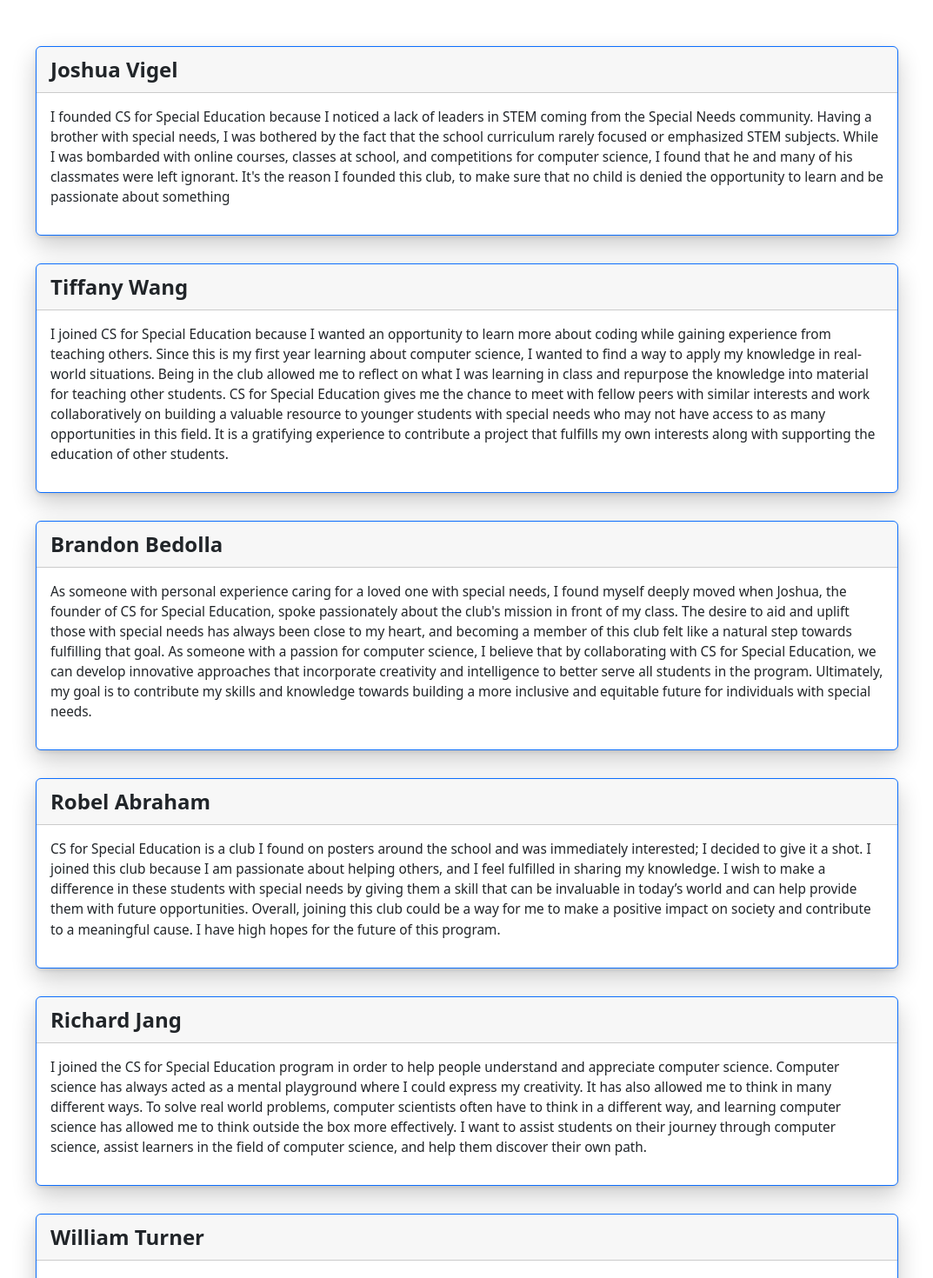
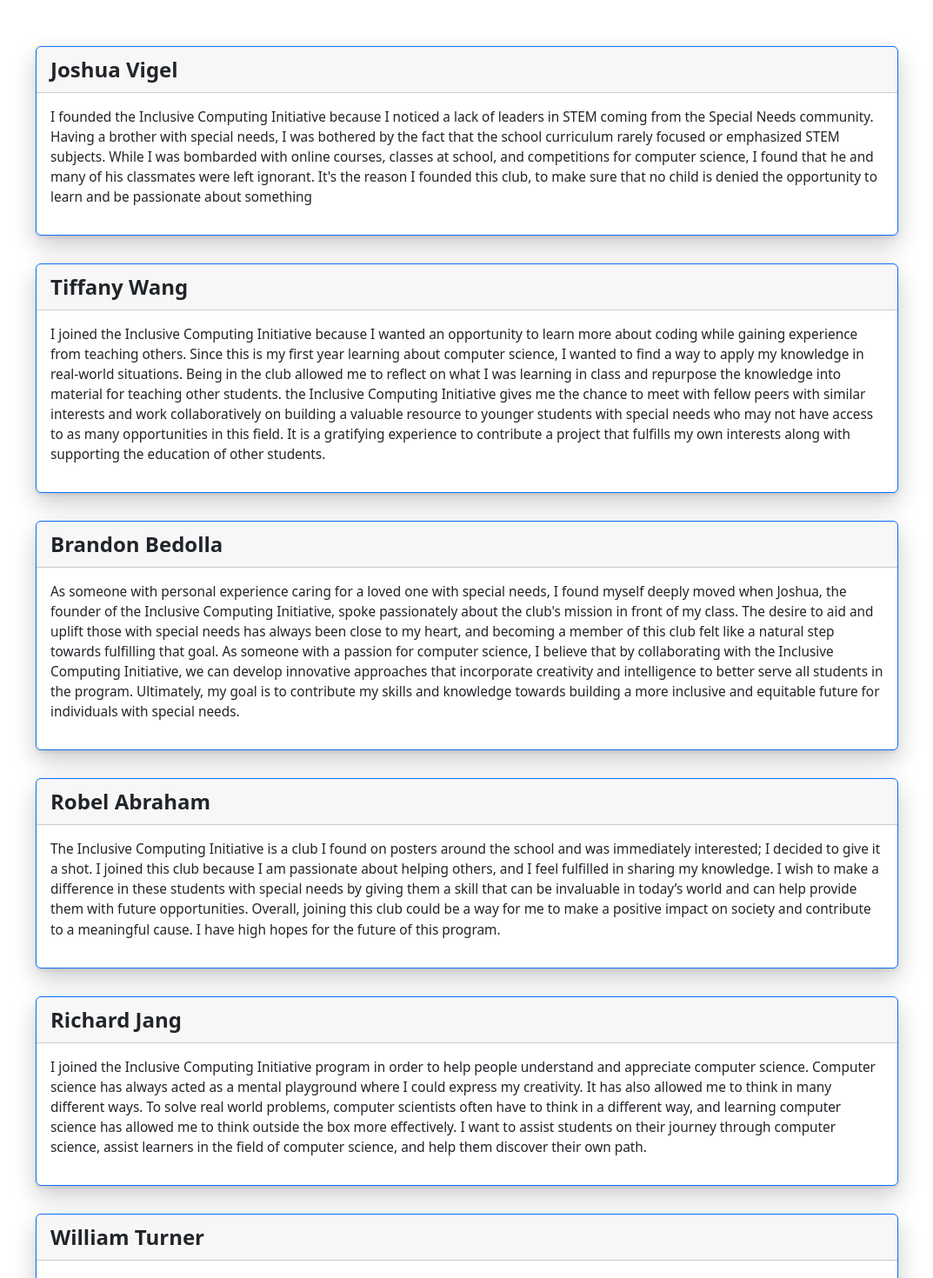
Before and after one commit to Inclusive-Computing-Initiative/Inclusive-Computing-Initiative, a React (Create React App) app: page /#/about in a window 1280 px wide. Shown: the part 340-1810 px from the top of the page at 87% size, without its empty margins (103-1176 px from the left). Built offline with nearby package versions, Linux system fonts and the light colour scheme.

Commit message:
changed names

```diff
--- a/src/components/AboutPage.js
+++ b/src/components/AboutPage.js
@@ -8,7 +8,7 @@ const AboutPage = () => {
     {
         name: "Joshua Vigel",
         picture: null,
-        text: "I founded CS for Special Education because I noticed a lack of leaders in STEM coming from the Special Needs community. Having a brother with special needs, I was bothered by the fact that the school curriculum rarely focused or emphasized STEM subjects. While I was bombarded with online courses, classes at school, and competitions for computer science, I found that he and many of his classmates were left ignorant. It's the reason I founded this club, to make sure that no child is denied the opportunity to learn and be passionate about something"
+        text: "I founded the Inclusive Computing Initiative because I noticed a lack of leaders in STEM coming from the Special Needs community. Having a brother with special needs, I was bothered by the fact that the school curriculum rarely focused or emphasized STEM subjects. While I was bombarded with online courses, classes at school, and competitions for computer science, I found that he and many of his classmates were left ignorant. It's the reason I founded this club, to make sure that no child is denied the opportunity to learn and be passionate about something"
     },
 
     // {
@@ -19,37 +19,37 @@ const AboutPage = () => {
     {
         name: "Tiffany Wang",
         picture: null,
-        text: "I joined CS for Special Education because I wanted an opportunity to learn more about coding while gaining experience from teaching others. Since this is my first year learning about computer science, I wanted to find a way to apply my knowledge in real-world situations. Being in the club allowed me to reflect on what I was learning in class and repurpose the knowledge into material for teaching other students. CS for Special Education gives me the chance to meet with fellow peers with similar interests and work collaboratively on building a valuable resource to younger students with special needs who may not have access to as many opportunities in this field. It is a gratifying experience to contribute a project that fulfills my own interests along with supporting the education of other students. ",
+        text: "I joined the Inclusive Computing Initiative because I wanted an opportunity to learn more about coding while gaining experience from teaching others. Since this is my first year learning about computer science, I wanted to find a way to apply my knowledge in real-world situations. Being in the club allowed me to reflect on what I was learning in class and repurpose the knowledge into material for teaching other students. the Inclusive Computing Initiative gives me the chance to meet with fellow peers with similar interests and work collaboratively on building a valuable resource to younger students with special needs who may not have access to as many opportunities in this field. It is a gratifying experience to contribute a project that fulfills my own interests along with supporting the education of other students. ",
     },
 
     {
         name: "Brandon Bedolla",
         // picture: Brandon,
-        text: "As someone with personal experience caring for a loved one with special needs, I found myself deeply moved when Joshua, the founder of CS for Special Education, spoke passionately about the club's mission in front of my class. The desire to aid and uplift those with special needs has always been close to my heart, and becoming a member of this club felt like a natural step towards fulfilling that goal. As someone with a passion for computer science, I believe that by collaborating with CS for Special Education, we can develop innovative approaches that incorporate creativity and intelligence to better serve all students in the program. Ultimately, my goal is to contribute my skills and knowledge towards building a more inclusive and equitable future for individuals with special needs."
+        text: "As someone with personal experience caring for a loved one with special needs, I found myself deeply moved when Joshua, the founder of the Inclusive Computing Initiative, spoke passionately about the club's mission in front of my class. The desire to aid and uplift those with special needs has always been close to my heart, and becoming a member of this club felt like a natural step towards fulfilling that goal. As someone with a passion for computer science, I believe that by collaborating with the Inclusive Computing Initiative, we can develop innovative approaches that incorporate creativity and intelligence to better serve all students in the program. Ultimately, my goal is to contribute my skills and knowledge towards building a more inclusive and equitable future for individuals with special needs."
     },
 
     {
         name: "Robel Abraham",
-        text: "CS for Special Education is a club I found on posters around the school and was immediately interested; I decided to give it a shot. I joined this club because I am passionate about helping others, and I feel fulfilled in sharing my knowledge. I wish to make a difference in these students with special needs by giving them a skill that can be invaluable in today’s world and can help provide them with future opportunities. Overall, joining this club could be a way for me to make a positive impact on society and contribute to a meaningful cause. I have high hopes for the future of this program.",
+        text: "The Inclusive Computing Initiative is a club I found on posters around the school and was immediately interested; I decided to give it a shot. I joined this club because I am passionate about helping others, and I feel fulfilled in sharing my knowledge. I wish to make a difference in these students with special needs by giving them a skill that can be invaluable in today’s world and can help provide them with future opportunities. Overall, joining this club could be a way for me to make a positive impact on society and contribute to a meaningful cause. I have high hopes for the future of this program.",
     },
 
     {
         name: "Richard Jang",
         picture: null,
-        text: "I joined the CS for Special Education program in order to help people understand and appreciate computer science. Computer science has always acted as a mental playground where I could express my creativity. It has also allowed me to think in many different ways. To solve real world problems, computer scientists often have to think in a different way, and learning computer science has allowed me to think outside the box more effectively. I want to assist students on their journey through computer science, assist learners in the field of computer science, and help them discover their own path.",
+        text: "I joined the Inclusive Computing Initiative program in order to help people understand and appreciate computer science. Computer science has always acted as a mental playground where I could express my creativity. It has also allowed me to think in many different ways. To solve real world problems, computer scientists often have to think in a different way, and learning computer science has allowed me to think outside the box more effectively. I want to assist students on their journey through computer science, assist learners in the field of computer science, and help them discover their own path.",
     },
 
     {
         name: "William Turner",
         picture: null,
-        text: "I became a member of CS for special education after noticing a poster in the hall for it. Seeing the poster made me think about how Ive had the priviledge of having access to tons of computer science resources to learn from and I realized that I wanted to make that same journey accessable to everyone. I decided I would join CS for special education so that I could further the CS community and make resources that anybody could learn from regardless of learning disabilities. Another great reason I saw to joining this club is to allow myself to polish up on my own skills, understand everything fully, and fill cracks in my knowledge.",
+        text: "I became a member of the Inclusive Computing Initiative after noticing a poster in the hall for it. Seeing the poster made me think about how Ive had the priviledge of having access to tons of computer science resources to learn from and I realized that I wanted to make that same journey accessable to everyone. I decided I would join the Inclusive Computing Initiative so that I could further the CS community and make resources that anybody could learn from regardless of learning disabilities. Another great reason I saw to joining this club is to allow myself to polish up on my own skills, understand everything fully, and fill cracks in my knowledge.",
     },
 
 
 
     {
         name: "Jayadeep Velugapadi",
-        text: "With over three years of experience in computer science, I am passionate about teaching the subject to individuals with special educational needs. Unfortunately, many learners with disabilities do not have access to computer science education, which puts them at a disadvantage in today's technology-driven world. I am motivated to bridge this gap and make computer science education more accessible to these learners, so that they can develop valuable skills that will help them succeed. By joining CS for Special Education, I hope to use my knowledge and expertise to empower students and make a positive impact in their lives        ",
+        text: "With over three years of experience in computer science, I am passionate about teaching the subject to individuals with special educational needs. Unfortunately, many learners with disabilities do not have access to computer science education, which puts them at a disadvantage in today's technology-driven world. I am motivated to bridge this gap and make computer science education more accessible to these learners, so that they can develop valuable skills that will help them succeed. By joining the Inclusive Computing Initiative, I hope to use my knowledge and expertise to empower students and make a positive impact in their lives        ",
     },
 
     {
--- a/src/components/HomePage.js
+++ b/src/components/HomePage.js
@@ -14,7 +14,7 @@ const HomePage = () => {
                             <div style={{position: 'absolute', backgroundColor: "transparent", top: "20vh", width: "30vw", left: "5vw",}}>
 
                             <div style={{backgroundColor: "transparent", fontSize: "2.3rem", fontWeight:"bold"}}>
-                                Computer Science for Special Education
+                                Inclusive Computing Initiative
                             </div>
 
 
```
Also changed, not shown: 1 other file (tests, documents, lock files or other folders).
